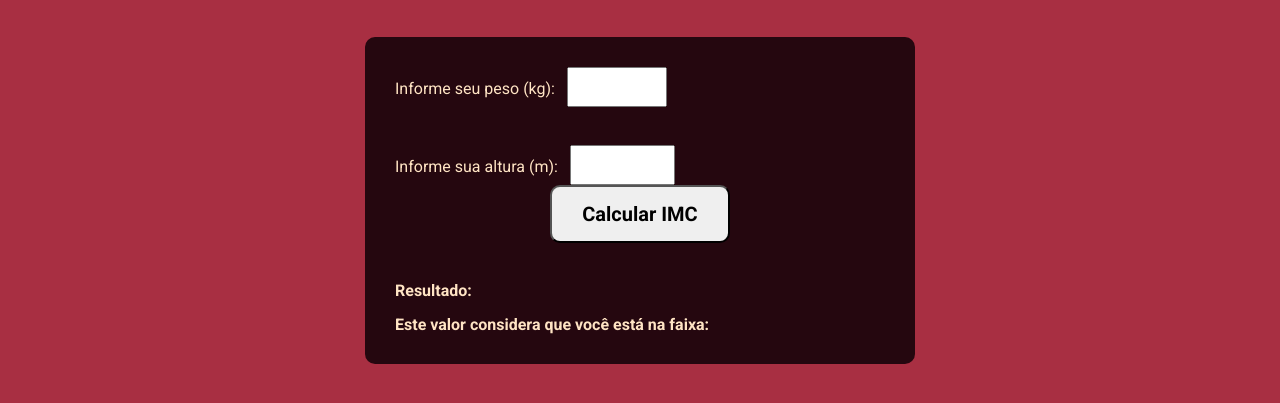
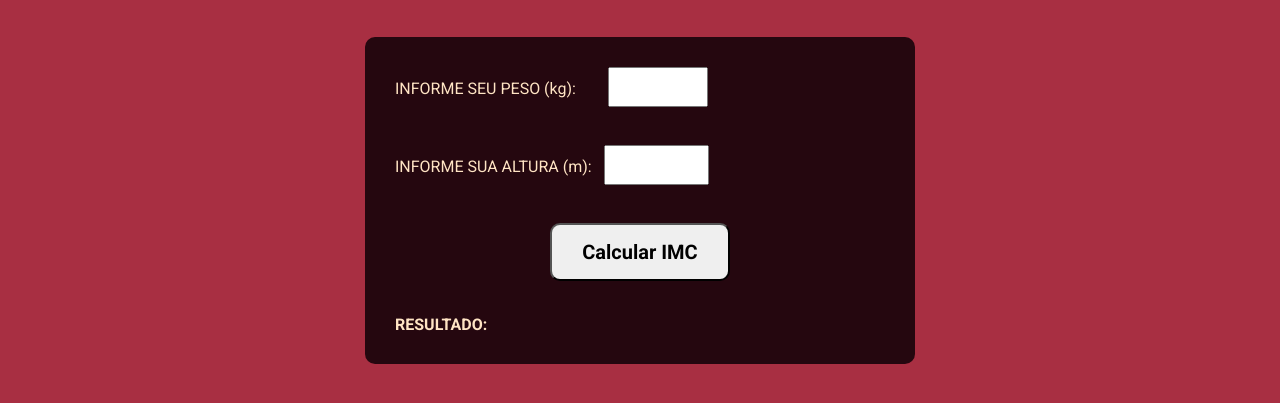
Before and after one commit to lucarauj/IMC, a plain HTML site: page index.html in a window 1280 px wide. Shown: the part 221-624 px from the top of the page. Drawn offline with Linux system fonts and the light colour scheme.

Commit message:
Add files via upload

```diff
--- a/index.html
+++ b/index.html
@@ -27,28 +27,31 @@
       <div class="imc-container">
         <div class="imc-card">
           <p>
-            <label for="input-weight">Informe seu peso (kg): &nbsp;</label>
+            <label for="input-weight">INFORME SEU PESO (kg): &nbsp; &nbsp;&nbsp;&nbsp;&nbsp;</label>
 
             <input id="input-weight" type="number" step="0.1" />
           </p>
+
           <br></br>
           <p>
-            <label for="input-height">Informe sua altura (m): &nbsp;</label>
+
+            <label for="input-height">INFORME SUA ALTURA (m): &nbsp;</label>
 
             <input id="input-height" type="number" step="0.01" />
           </p>
 
+          <br></br>
           <p>
+
             <button id="button-calculate-imc">Calcular IMC</button>
           </p>
-          <br></br>
-          <p id="result">
-            Resultado: <strong id="imc-result"></strong>
+
+
+
+          <p id="result"><strong id="imc-result"></strong>
           </p>
 
-          <p id="paragraph-result">
-            Este valor considera que você está na faixa:
-            <strong id="imc-result-faixa"></strong>
+          <p id="paragraph-result">RESULTADO: <strong id="imc-result-faixa"></strong><strong id="imc-calcula-peso"></strong>
           </p>
         </div>
       </div>
```
